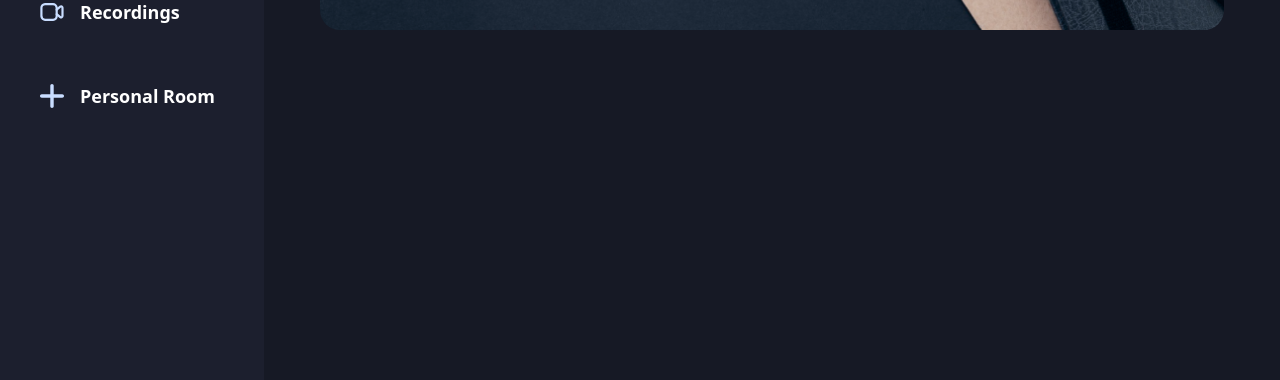
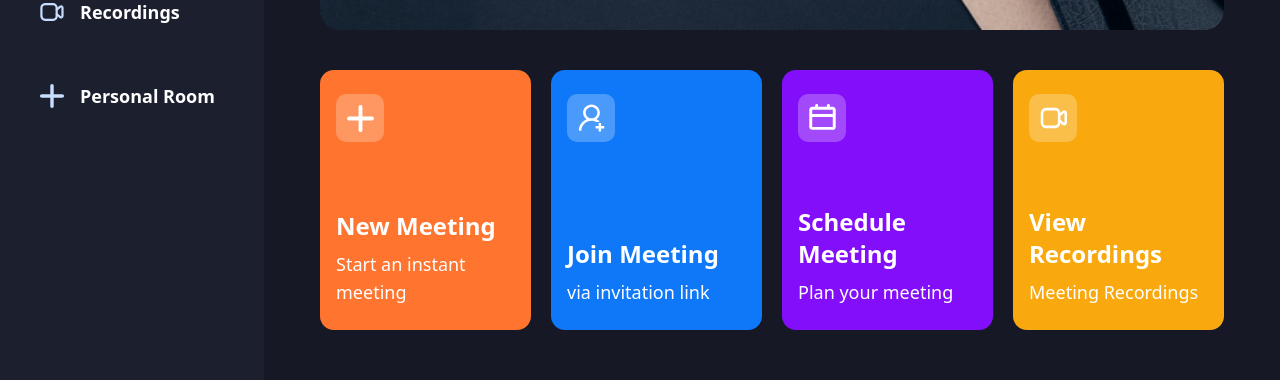
Before and after one commit to asshikhon/chatvibe, a Next.js app: page / in a window 1280 px wide. Shown: the part 382-762 px from the top of the page. Built offline with nearby package versions, Linux system fonts and the light colour scheme; no server answers.

Commit message:
added home page card section

```diff
--- a/app/(root)/(home)/page.tsx
+++ b/app/(root)/(home)/page.tsx
@@ -1,11 +1,16 @@
+import MeetingTypeList from "@/components/MeetingTypeList";
 import React from "react";
 
 const Home = () => {
-const now = new Date();
+  const now = new Date();
 
-
-const time = now.toLocaleTimeString('en-BD', {hour: '2-digit', minute: '2-digit'})
-const date = (new Intl.DateTimeFormat('en-BD', {dateStyle: 'full'})).format(now);
+  const time = now.toLocaleTimeString("en-BD", {
+    hour: "2-digit",
+    minute: "2-digit",
+  });
+  const date = new Intl.DateTimeFormat("en-BD", { dateStyle: "full" }).format(
+    now
+  );
 
   return (
     <section className="flex size-full flex-col gap-10 text-white ">
@@ -15,17 +20,15 @@
             Upcoming Meeting at: 12.30 PM
           </h2>
 
-<div className="flex flex-col gap-2">
-<h1 className="text-4xl font-extrabold lg:text-7xl">
-{time}
-</h1>
-<p className="text-lg font-medium text-sky-1 lg:text-2xl">
-  {date}
-</p>
-</div>
-
+          <div className="flex flex-col gap-2">
+            <h1 className="text-4xl font-extrabold lg:text-7xl">{time}</h1>
+            <p className="text-lg font-medium text-sky-1 lg:text-2xl">{date}</p>
+          </div>
         </div>
       </div>
+
+<MeetingTypeList />
+
     </section>
   );
 };
--- /dev/null
+++ b/components/HomeCard.tsx
@@ -0,0 +1,35 @@
+import { cn } from '@/lib/utils';
+import Image from 'next/image'
+import React from 'react'
+
+interface HomeCardProps {
+    className?: string;
+    img: string;
+    title: string;
+    description: string;
+    handleClick?: () => void;
+  }
+
+
+const HomeCard = ({ className, img, title, description, handleClick }: HomeCardProps) => {
+  return (
+    <section
+    className={cn(
+      'bg-orange-1 px-4 py-6 flex flex-col justify-between w-full xl:max-w-[270px] min-h-[260px] rounded-[14px] cursor-pointer',
+      className
+    )}
+    onClick={handleClick}
+  >
+    <div className="flex-center glassmorphism size-12 rounded-[10px]">
+      <Image src={img} alt="meeting" width={27} height={27} />
+    </div>
+
+    <div className="flex flex-col gap-2">
+      <h1 className="text-2xl font-bold">{title}</h1>
+      <p className="text-lg font-normal">{description}</p>
+    </div>
+  </section>
+  )
+}
+
+export default HomeCard
--- /dev/null
+++ b/components/MeetingTypeList.tsx
@@ -0,0 +1,48 @@
+"use client";
+
+import { useState } from "react";
+import HomeCard from "./HomeCard";
+import { useRouter } from "next/navigation";
+
+const MeetingTypeList = () => {
+const router = useRouter()
+  const [meetingState, setMeetingState] = useState<
+    'isScheduleMeeting' | 'isJoiningMeeting' | 'isInstantMeeting' | undefined
+  >(undefined);
+
+  return (
+    <section className="grid grid-cols-1 gap-5 md:grid-cols-2 xl:grid-cols-4">
+      <HomeCard
+        img="/icons/add-meeting.svg"
+        title="New Meeting"
+        description="Start an instant meeting"
+         className="bg-orange-1"
+        handleClick={() => setMeetingState('isInstantMeeting')}
+
+      />
+      <HomeCard
+        img="/icons/join-meeting.svg"
+        title="Join Meeting"
+        description="via invitation link"
+        className="bg-blue-1"
+        handleClick={() => setMeetingState('isJoiningMeeting')}
+      />
+      <HomeCard
+        img="/icons/schedule.svg"
+        title="Schedule Meeting"
+        description="Plan your meeting"
+        className="bg-purple-1"
+        handleClick={() => setMeetingState('isScheduleMeeting')}
+      />
+      <HomeCard
+        img="/icons/recordings.svg"
+        title="View Recordings"
+        description="Meeting Recordings"
+        className="bg-yellow-1"
+        handleClick={() => router.push('/recordings')}
+      />
+    </section>
+  );
+};
+
+export default MeetingTypeList;
```
